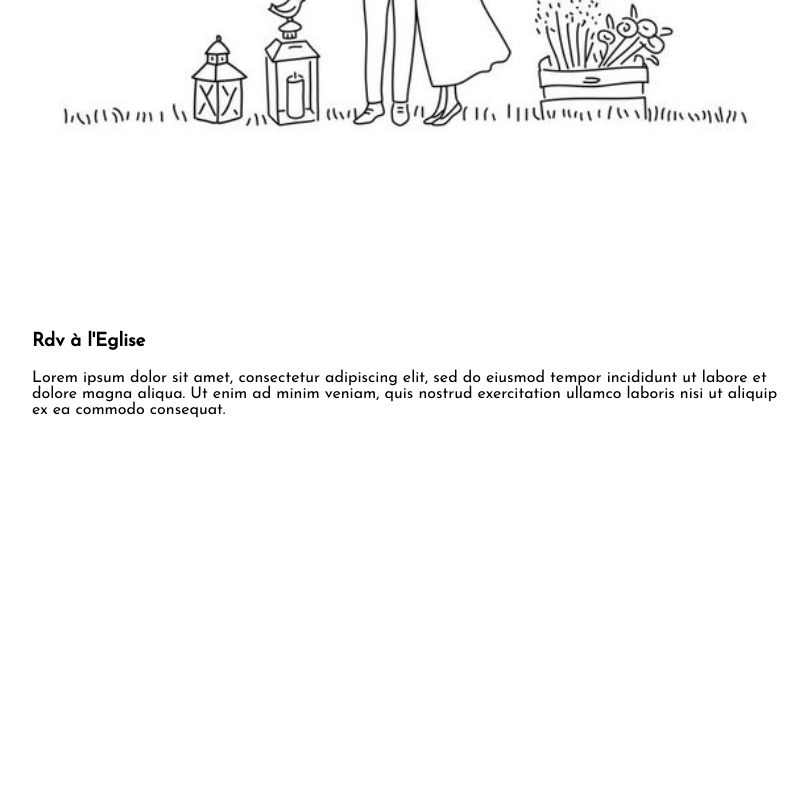
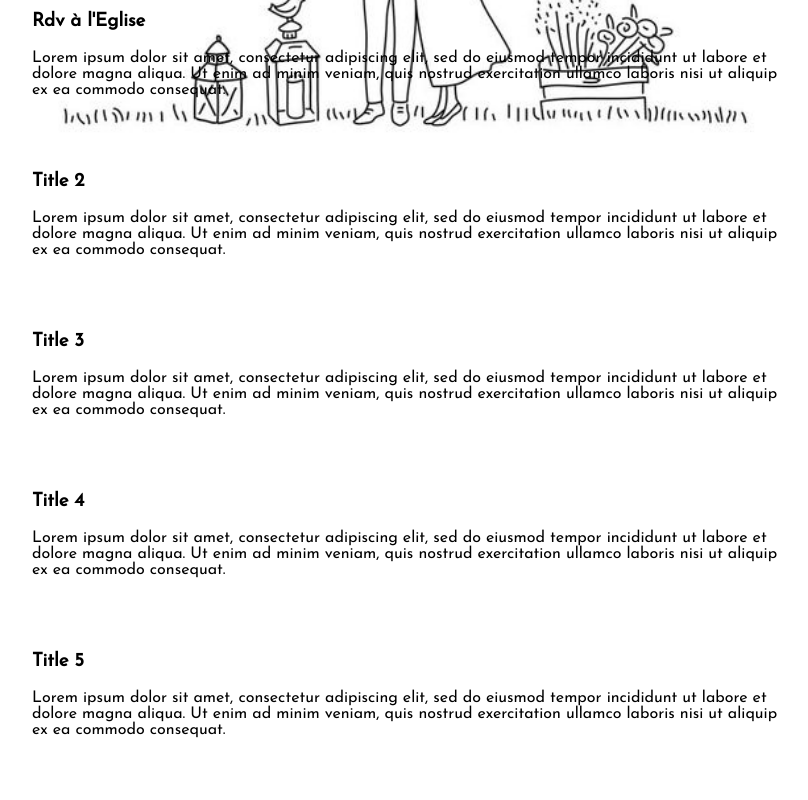
Before and after one commit to tatiana-sthl/wedding, a Next.js app: page / in a window 1280 px wide. Shown: the part 860-1660 px from the top of the page, without its empty margins (232-1040 px from the left). Built offline with nearby package versions, Linux system fonts and the light colour scheme.

Commit message:
scroll with bug. try to fix tomorrow

```diff
--- a/package.json
+++ b/package.json
@@ -14,6 +14,7 @@
     "next": "13.4.19",
     "react": "18.2.0",
     "react-dom": "18.2.0",
+    "react-intersection-observer": "^9.5.2",
     "react-lazy-load": "^4.0.1"
   }
 }
--- a/src/app/components/timeline.js
+++ b/src/app/components/timeline.js
@@ -1,48 +1,92 @@
 import styles from '../page.module.css';
-
+import { useInView } from 'react-intersection-observer';
+import { useEffect, useRef } from 'react';
 
 const Timeline = () => {
 
-  const observer = new IntersectionObserver((entries) => {
-    entries.forEach((entry) => {
-      console.log(entry)
-      if(entry.isIntersecting) {
-        entry.target.classList.add('show');
-      }
-    });
+  const [ref1, inView1] = useInView({
+    threshold: 0.5,
   });
 
-  const hiddenElements = document.querySelectorAll('.hidden');
-  hiddenElements.forEach((el) => observer.observe(el));
+  const [ref2, inView2] = useInView({
+    threshold: 0.5,
+  });
+
+  const [ref3, inView3] = useInView({
+    threshold: 0.5,
+  });
+
+  const [ref4, inView4] = useInView({
+    threshold: 0.5,
+  });
+
+  const [ref5, inView5] = useInView({
+    threshold: 0.5,
+  });
+
+  // Utilisez useRef pour accéder au DOM
+  const cardRef1 = useRef();
+  const cardRef2 = useRef();
+  const cardRef3 = useRef();
+  const cardRef4 = useRef();
+  const cardRef5 = useRef();
+
+  useEffect(() => {
+    // Fonction pour ajouter la classe 'show' avec un délai
+    const addShowClassWithDelay = (ref) => {
+      console.log('Adding show class with delay');
+      setTimeout(() => {
+        ref.current.classList.add('show');
+      }, 100); // Délai en millisecondes
+    };
+
+    if (inView1) {
+      addShowClassWithDelay(cardRef1);
+    }
+    if (inView2) {
+      addShowClassWithDelay(cardRef2);
+    }
+    if (inView3) {
+      addShowClassWithDelay(cardRef3);
+    }
+    if (inView4) {
+      addShowClassWithDelay(cardRef4);
+    }
+    if (inView5) {
+      addShowClassWithDelay(cardRef5);
+    }
+  }, [inView1, inView2, inView3, inView4, inView5]);
+
+
 
   return (
     <section className={styles.timeline}>
     <div className={styles.outer}>
-      <div className={`${styles.card} hidden`}>
+      <div className={`${styles.card}`} ref={cardRef1}>
         <div className={styles.info}>
           <h3 className={styles.title}>Rdv à l'Eglise</h3>
           <p>Lorem ipsum dolor sit amet, consectetur adipiscing elit, sed do eiusmod tempor incididunt ut labore et dolore magna aliqua. Ut enim ad minim veniam, quis nostrud exercitation ullamco laboris nisi ut aliquip ex ea commodo consequat. </p>
         </div>
       </div>
-      <div className={`${styles.card} hidden`}>
+      <div className={`${styles.card}`} ref={cardRef2}>
         <div className={styles.info}>
           <h3 className={styles.title}>Title 2</h3>
           <p>Lorem ipsum dolor sit amet, consectetur adipiscing elit, sed do eiusmod tempor incididunt ut labore et dolore magna aliqua. Ut enim ad minim veniam, quis nostrud exercitation ullamco laboris nisi ut aliquip ex ea commodo consequat. </p>
         </div>
       </div>
-      <div className={`${styles.card} hidden`}>
+      <div className={`${styles.card}`} ref={cardRef3}>
         <div className={styles.info}>
           <h3 className={styles.title}>Title 3</h3>
           <p>Lorem ipsum dolor sit amet, consectetur adipiscing elit, sed do eiusmod tempor incididunt ut labore et dolore magna aliqua. Ut enim ad minim veniam, quis nostrud exercitation ullamco laboris nisi ut aliquip ex ea commodo consequat. </p>
         </div>
       </div>
-      <div className={`${styles.card} hidden`}>
+      <div className={`${styles.card}`} ref={cardRef4}>
         <div className={styles.info}>
           <h3 className={styles.title}>Title 4</h3>
           <p>Lorem ipsum dolor sit amet, consectetur adipiscing elit, sed do eiusmod tempor incididunt ut labore et dolore magna aliqua. Ut enim ad minim veniam, quis nostrud exercitation ullamco laboris nisi ut aliquip ex ea commodo consequat. </p>
         </div>
       </div>
-      <div className={`${styles.card} hidden`}>
+      <div className={`${styles.card}`} ref={cardRef5}>
         <div className={styles.info}>
           <h3 className={styles.title}>Title 5</h3>
           <p>Lorem ipsum dolor sit amet, consectetur adipiscing elit, sed do eiusmod tempor incididunt ut labore et dolore magna aliqua. Ut enim ad minim veniam, quis nostrud exercitation ullamco laboris nisi ut aliquip ex ea commodo consequat. </p>
--- a/src/app/page.module.css
+++ b/src/app/page.module.css
@@ -123,5 +123,15 @@
   display: grid;
   place-items: center;
   align-content: center;
-  min-height: 100vh;
+  min-height: 20vh;
 }
+
+.hidden {
+  opacity: 0;
+  transition: opacity 1s; /* Ajoutez ici la transition que vous souhaitez */
+}
+
+.show {
+  opacity: 1;
+  transition: opacity 1s; /* Assurez-vous d'avoir la même transition que 'hidden' */
+}
```
Also changed, not shown: 1 other file (tests, documents, lock files or other folders).
